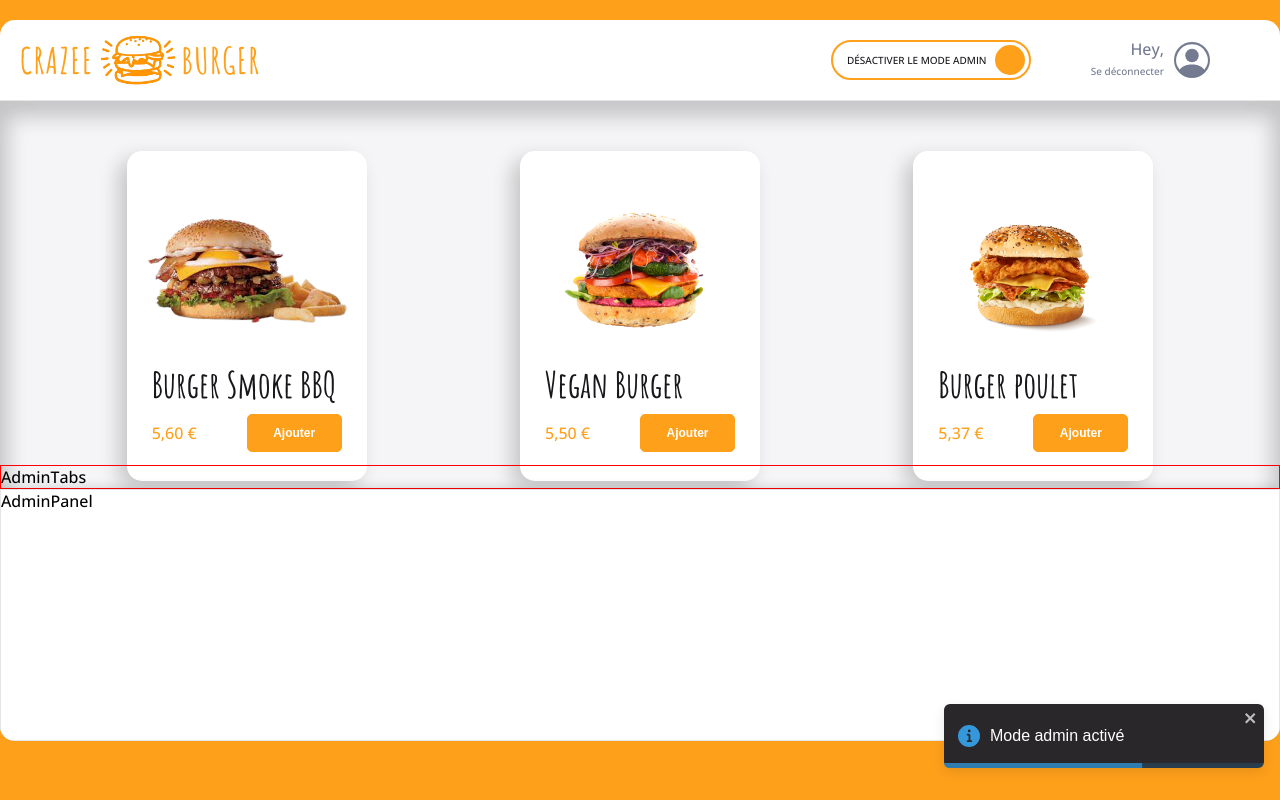
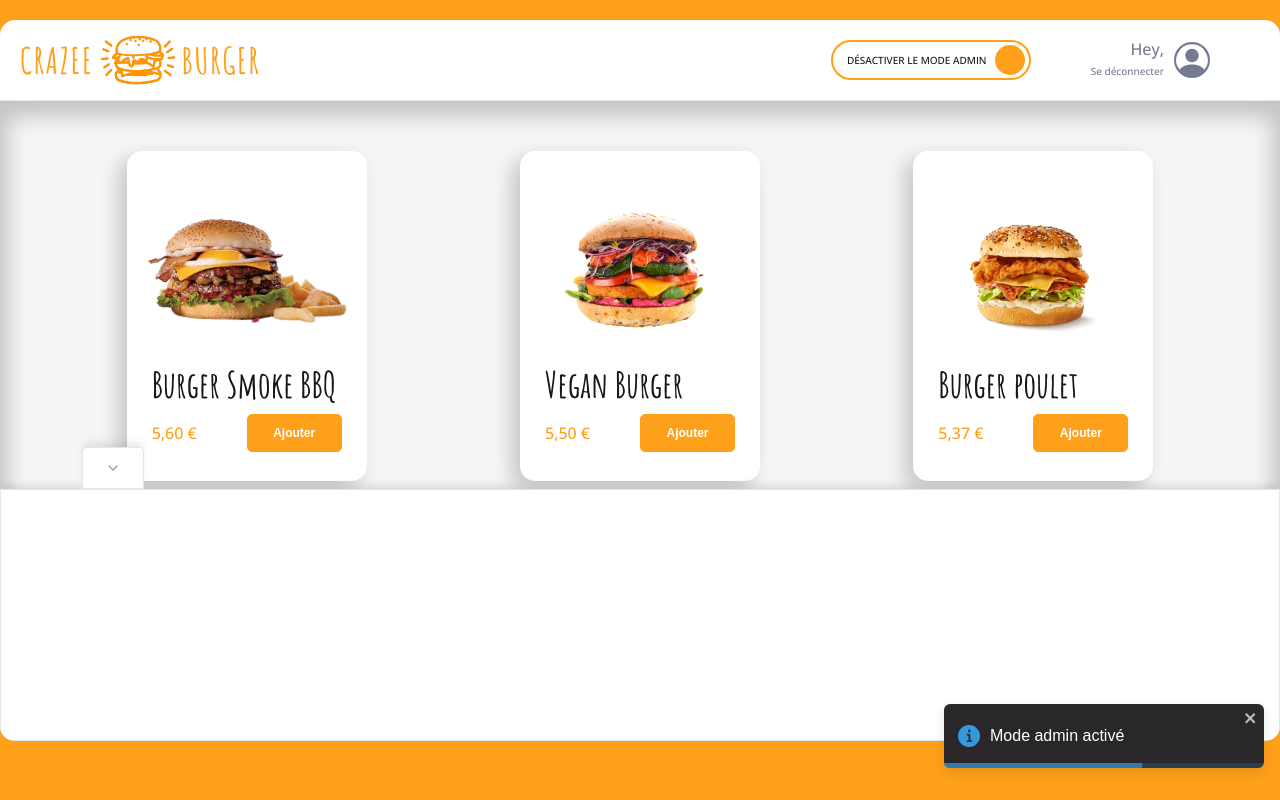
Before and after one commit to Benaldev/Crazee-burger, a React (Vite) app: page /order/1 in a window 1280 px wide. Both pictures are taken after a click on the label 930 px from the left and 60 px from the top of the page. Built offline with nearby package versions, Linux system fonts and the light colour scheme; grey boxes are pictures that could not be loaded.

Commit message:
💄 F07: ADMIN > Tabs > Add Tab

```diff
--- a/src/App.css
+++ b/src/App.css
@@ -5,4 +5,5 @@
 body {
   margin: 0;
   font-family: "Open Sans", sans-serif;
+  box-sizing: border-box;
 }
--- a/src/components/pages/order/Main/Admin/AdminPanel.jsx
+++ b/src/components/pages/order/Main/Admin/AdminPanel.jsx
@@ -2,7 +2,7 @@
 import { theme } from "../../../../../theme";
 
 export default function AdminPanel() {
-  return <AdminPanelStyled>AdminPanel</AdminPanelStyled>;
+  return <AdminPanelStyled></AdminPanelStyled>;
 }
 
 const AdminPanelStyled = styled.div`
--- a/src/components/pages/order/Main/Admin/AdminTabs.jsx
+++ b/src/components/pages/order/Main/Admin/AdminTabs.jsx
@@ -1,9 +1,16 @@
 import styled from "styled-components";
+import Tab from "../../../../reusable-ui/Tab";
+import { FiChevronDown, FiChevronUp } from "react-icons/fi";
 
 export default function AdminTabs() {
-  return <AdminTabsStyled>AdminTabs</AdminTabsStyled>;
+  return (
+    <AdminTabsStyled>
+      <Tab Icon={<FiChevronDown />} />
+    </AdminTabsStyled>
+  );
 }
 
 const AdminTabsStyled = styled.div`
-  border: 1px solid red;
+  display: flex;
+  padding: 0 20px;
 `;
--- /dev/null
+++ b/src/components/reusable-ui/Tab.jsx
@@ -0,0 +1,48 @@
+import React from "react";
+import styled from "styled-components";
+import { theme } from "../../theme";
+
+export default function Tab({ Icon }) {
+  return (
+    <TabStyled>
+      <div className="icon">{Icon}</div>
+    </TabStyled>
+  );
+}
+
+const TabStyled = styled.button`
+  height: 43px;
+  padding: 0 22px;
+
+  display: flex;
+  justify-content: center;
+  align-items: center;
+
+  cursor: pointer;
+
+  position: relative;
+  left: 5%;
+  top: 1px;
+
+  font-size: ${theme.fonts.sizes.P0};
+  color: ${theme.colors.greySemiDark};
+
+  background: ${theme.colors.white};
+  box-shadow: ${theme.shadows.subtle};
+
+  border-width: 1px 1px 2px 1px;
+  border-style: solid;
+  border-color: ${theme.colors.greyLight};
+
+  border-radius: ${theme.borderRadius.round};
+  border-bottom-right-radius: 0px;
+  border-bottom-left-radius: 0px;
+
+  :hover {
+    border-bottom: 2px solid ${theme.colors.white};
+  }
+
+  .icon {
+    display: flex;
+  }
+`;
```
